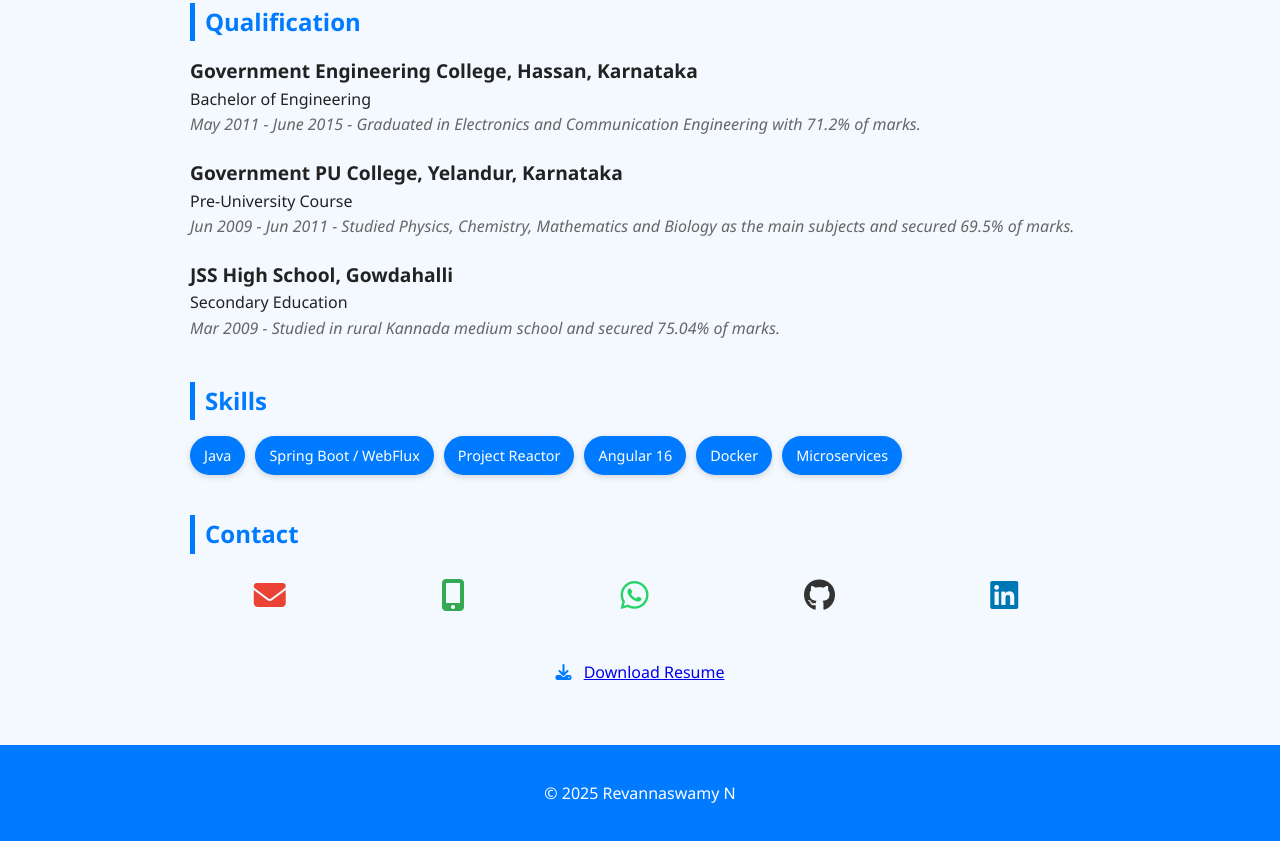
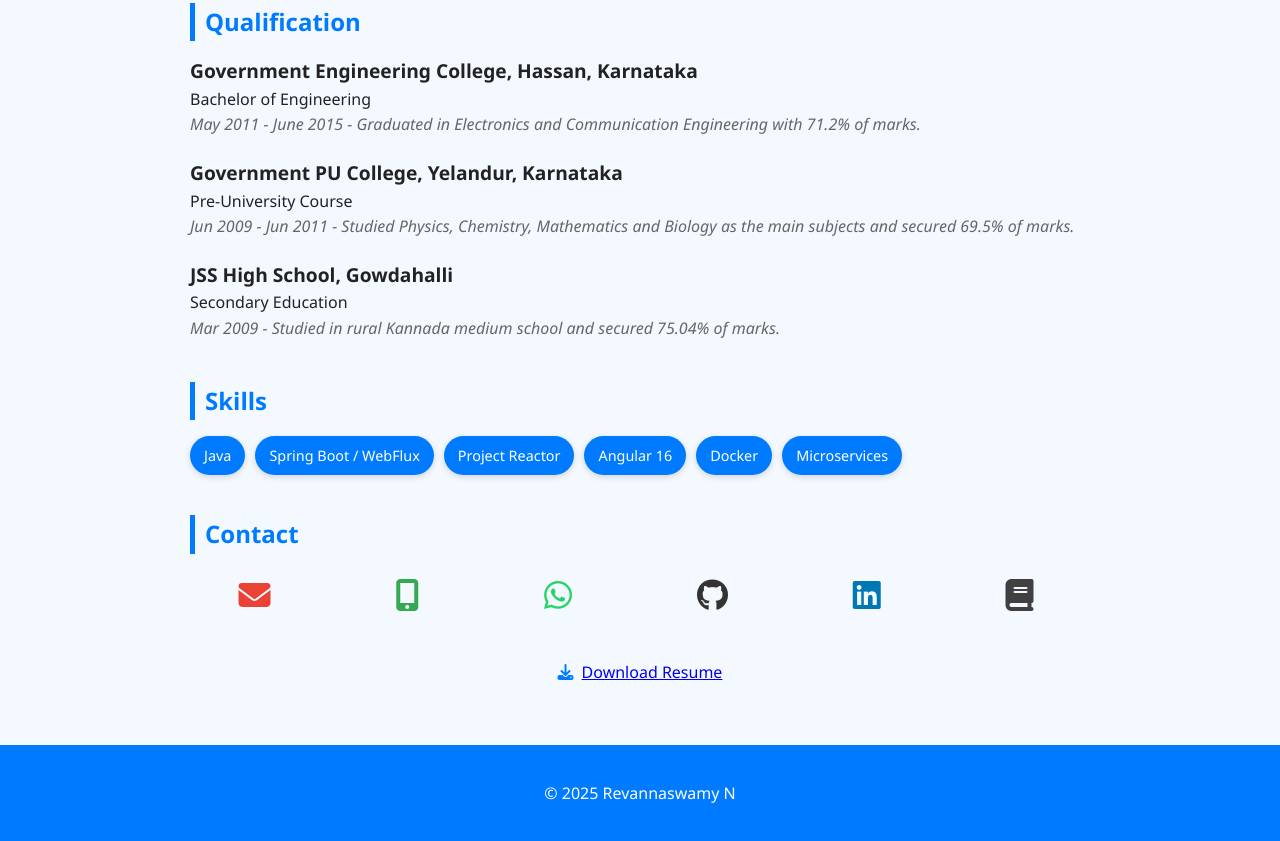
Before and after one commit to revanna7226/revanna7226.github.io, a plain HTML site: page index.html in a window 1280 px wide. Shown: the part 1512-2353 px from the top of the page. Drawn offline with Linux system fonts and the light colour scheme.

Commit message:
Added Sphinx docs Link

```diff
--- a/index.html
+++ b/index.html
@@ -210,11 +210,21 @@
               ><i class="fab fa-linkedin contact-icon linkedin-icon"></i
             ></a>
           </div>
+          <div class="contact-item" title="Revs Tech Notes">
+            <a
+              href="https://revs-tech-docs.netlify.app/"
+              target="_blank"
+              rel="noopener noreferrer"
+              ><i class="fas fa-book contact-icon" style="color: #404040"></i>
+            </a>
+          </div>
         </div>
       </section>
       <div class="resume-item">
-        <i class="fas fa-download contact-icon" style="color: #007bff"></i>
-        <a href="doc/Resume.docx" download="doc/Resume.docx">Download Resume</a>
+        <a href="doc/Resume.docx" download="doc/Resume.docx"
+          ><i class="fas fa-download contact-icon" style="color: #007bff"></i
+          >Download Resume</a
+        >
       </div>
     </main>
 
```
